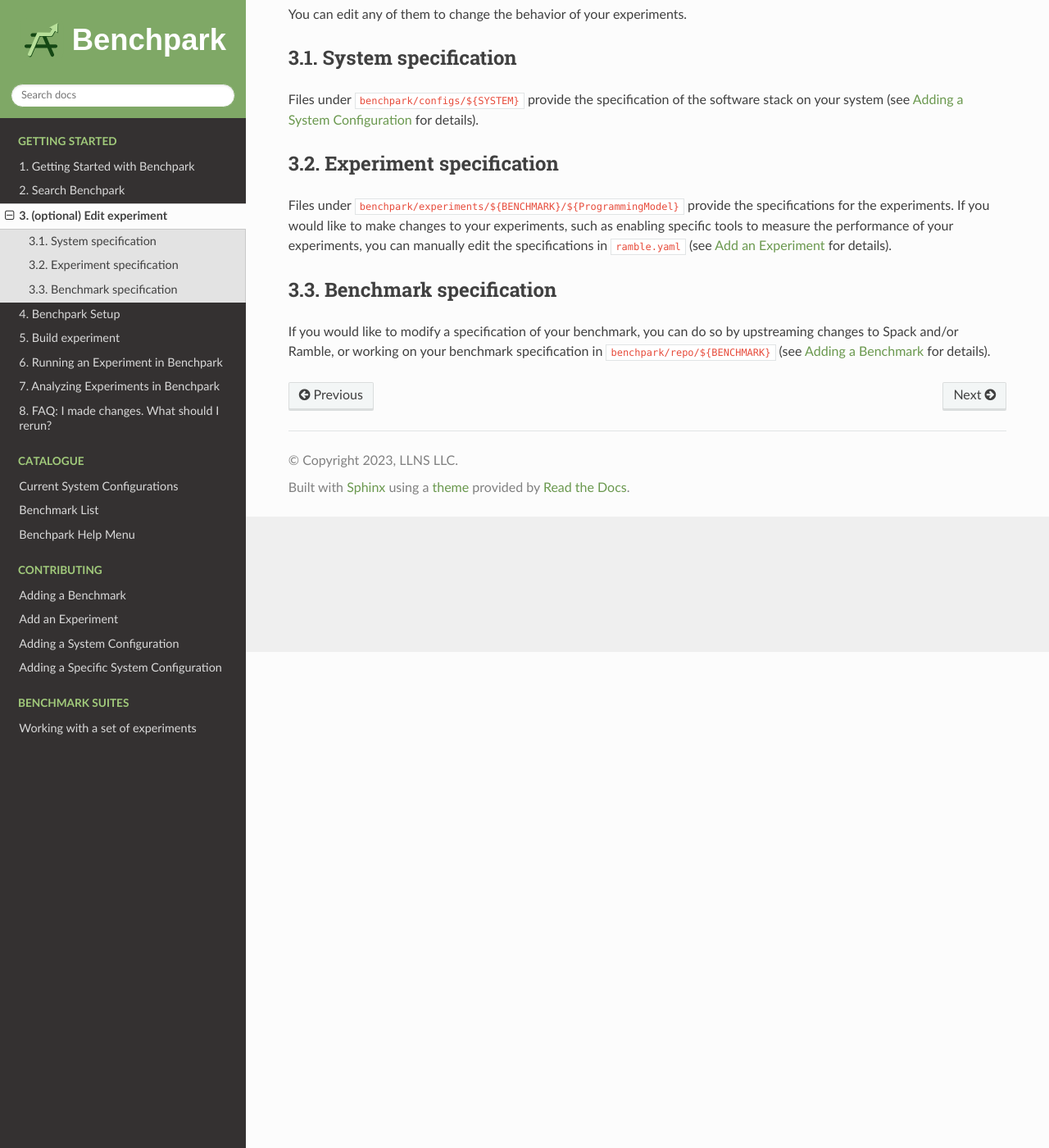
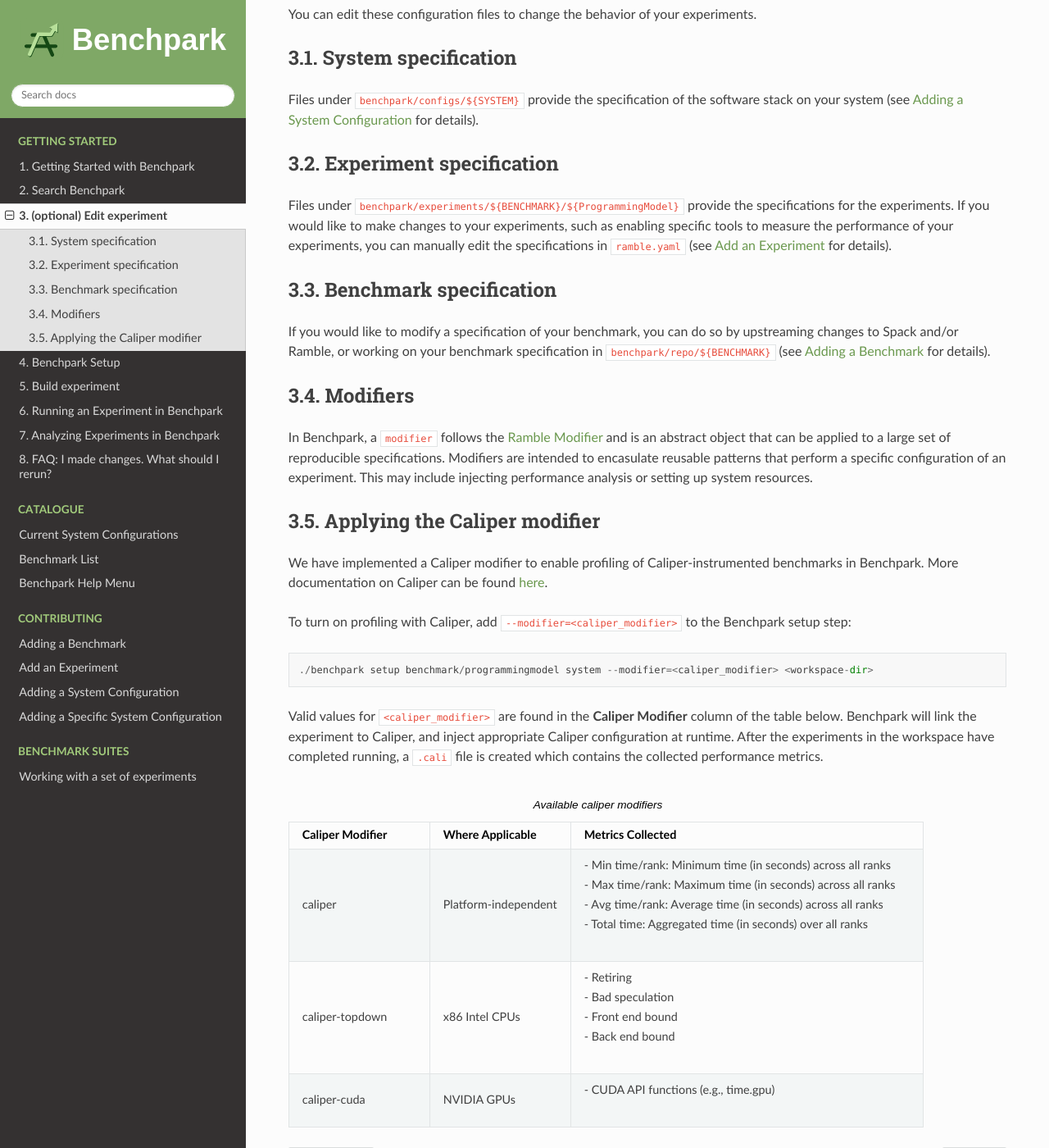
Before and after one commit to LLNL/benchpark, a Sphinx documentation site: the page built from docs/3-opt-edit-experiment.rst, in a window 1280 px wide and 1400 px high, scrolled down 605 px. Shown: the whole window at 82% size. Built offline with Sphinx 7.4.7 and the Read the Docs theme 2.0.0, drawn with Linux system fonts in a browser that asks for light colours; pages that are not in the unit, such as notebooks, are missing from menus.

Commit message:
Add modifier docs (#190)
* initial commit on caliper modifier

* add links

* updates

* remove extra line

* add following

* reconfigure, separate modifier and caliper modifier sections

- add table for different caliper modifiers

* multi-line list in table

* update table

* Update 3-opt-edit-experiment.rst

* Adding modifiers to the help menu

* List benchmarks and experiments

* Lint

* Flattening list options, removing redundant error output

---------

Co-authored-by: Stephanie Brink <brink2@llnl.gov>

```diff
--- a/docs/3-opt-edit-experiment.rst
+++ b/docs/3-opt-edit-experiment.rst
@@ -31,7 +31,7 @@
      │  └── package.py
      └── repo.yaml
 
-You can edit any of them to change the behavior of your experiments.
+You can edit these configuration files to change the behavior of your experiments.
 
 System specification
 --------------------
@@ -54,3 +54,52 @@
 you can do so by upstreaming changes to Spack and/or Ramble,
 or working on your benchmark specification in ``benchpark/repo/${BENCHMARK}``
 (see :doc:`add-a-benchmark` for details).
+
+Modifiers
+---------
+In Benchpark, a ``modifier`` follows the `Ramble Modifier
+<https://googlecloudplatform.github.io/ramble/tutorials/10_using_modifiers.html#modifiers>`_
+and is an abstract object that can be applied to a large set of reproducible
+specifications. Modifiers are intended to encasulate reusable patterns that
+perform a specific configuration of an experiment. This may include injecting
+performance analysis or setting up system resources.
+
+Applying the Caliper modifier
+-----------------------------
+We have implemented a Caliper modifier to enable profiling of Caliper-instrumented
+benchmarks in Benchpark. More documentation on Caliper can be found `here
+<https://software.llnl.gov/Caliper>`_.
+
+To turn on profiling with Caliper, add ``--modifier=<caliper_modifier>`` to the Benchpark
+setup step::
+
+    ./benchpark setup benchmark/programmingmodel system --modifier=<caliper_modifier> <workspace-dir>
+
+Valid values for ``<caliper_modifier>`` are found in the **Caliper Modifier**
+column of the table below.  Benchpark will link the experiment to Caliper,
+and inject appropriate Caliper configuration at runtime.  After the experiments
+in the workspace have completed running, a ``.cali`` file
+is created which contains the collected performance metrics.
+
+.. list-table:: Available caliper modifiers
+   :widths: 20 20 50
+   :header-rows: 1
+
+   * - Caliper Modifier
+     - Where Applicable
+     - Metrics Collected
+   * - caliper
+     - Platform-independent
+     - | - Min time/rank: Minimum time (in seconds) across all ranks
+       | - Max time/rank: Maximum time (in seconds) across all ranks
+       | - Avg time/rank: Average time (in seconds) across all ranks
+       | - Total time: Aggregated time (in seconds) over all ranks
+   * - caliper-topdown
+     - x86 Intel CPUs
+     - | - Retiring
+       | - Bad speculation
+       | - Front end bound
+       | - Back end bound
+   * - caliper-cuda
+     - NVIDIA GPUs
+     - | - CUDA API functions (e.g., time.gpu)
```
Also changed, not shown: 1 other file.
